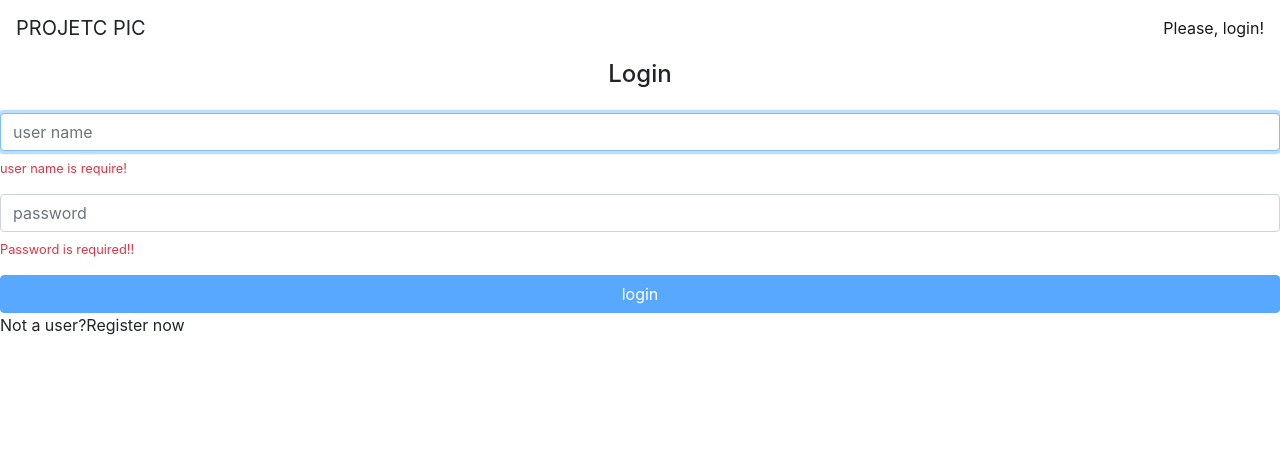
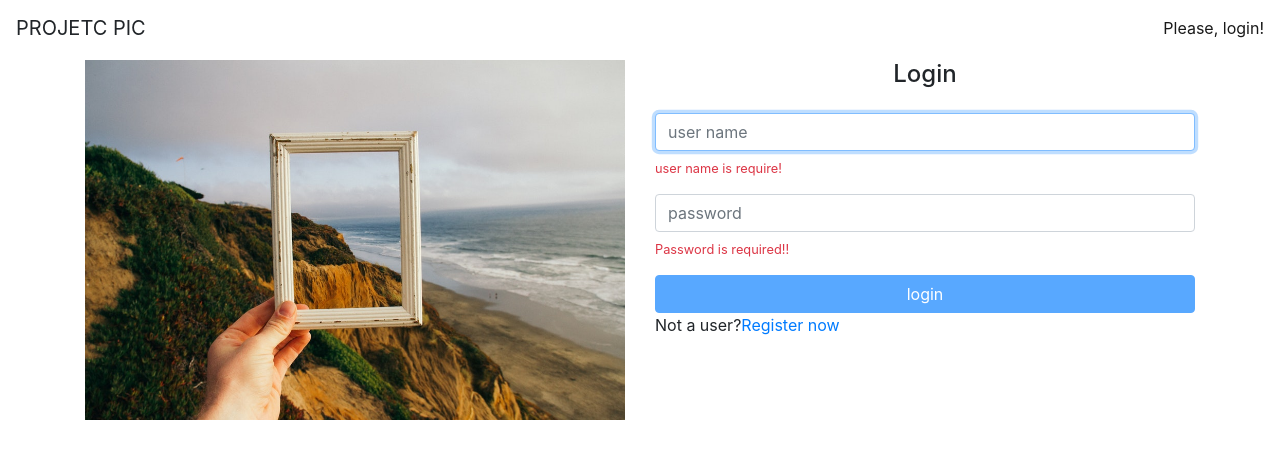
Before and after one commit to MacielSousa/projectpic, an Angular app: page / in a window 1280 px wide. Shown: the top 458 px of the page. Built offline with nearby package versions, Linux system fonts and the light colour scheme.

Commit message:
fix: focus form signup email

```diff
--- a/src/app/app.routing.module.ts
+++ b/src/app/app.routing.module.ts
@@ -1,3 +1,4 @@
+import { HomeComponent } from './home/home.component';
 import { AuthGard } from './core/auth/auth.guards';
 import { SignInComponent } from './home/signin/signin.component';
 import { PhotoListResolver } from './photos/photo-list/photo-list.resolver';
@@ -13,12 +14,18 @@
 const routes: Routes = [
     {
         path: '',
-        component: SignInComponent,
-        canActivate: [AuthGard]
-    },
-    {
-        path: 'signup',
-        component: SignUpComponent
+        component: HomeComponent,
+        canActivate: [AuthGard],
+        children:[
+            {
+                path: '',
+                component: SignInComponent
+            },
+            {
+                path: 'signup',
+                component: SignUpComponent
+            },
+        ]
     },
     {
         path: 'user/:userName',
--- /dev/null
+++ b/src/app/home/home.component.html
@@ -0,0 +1,11 @@
+<div class="container">
+    <div class="row">
+        <div class="col-md-6 mb-2">
+            <img class="img-fluid d-none d-sm-block"
+                src="../../assets/home.jpg" alt="Welcome">
+        </div>
+        <div class="col-md-6">
+            <router-outlet></router-outlet>
+        </div>
+    </div>
+</div>
--- /dev/null
+++ b/src/app/home/home.component.ts
@@ -0,0 +1,6 @@
+import { Component } from "@angular/core";
+
+@Component({
+    templateUrl: 'home.component.html'
+})
+export class HomeComponent{}
--- a/src/app/home/home.module.ts
+++ b/src/app/home/home.module.ts
@@ -5,11 +5,13 @@
 import { VMessageModule } from '../shared/vmessage/vmessage.module';
 import { RouterModule } from '@angular/router';
 import { SignUpComponent } from './singup/signup.component';
+import { HomeComponent } from './home.component';
 
 @NgModule({
     declarations: [
         SignInComponent,
-        SignUpComponent
+        SignUpComponent,
+        HomeComponent
      ],
     imports: [
         ReactiveFormsModule,
--- a/src/app/home/signin/signin.component.html
+++ b/src/app/home/signin/signin.component.html
@@ -29,4 +29,4 @@
     <button [disabled]="loginForm.invalid" type="submit" class="btn btn-primary btn-block">login</button>
 </form>
 
-<p>Not a user?<a>Register now</a></p>
+<p>Not a user?<a [routerLink]="['signup']">Register now</a></p>
--- a/src/app/home/signin/signin.component.ts
+++ b/src/app/home/signin/signin.component.ts
@@ -24,6 +24,7 @@
         userName: ['', Validators.required],
         password: ['', Validators.required]
     });
+    this.platformDetectorService.isPlatformBrowser() && this.userNameInput.nativeElement.focus();
   }
 
   login(){
--- a/src/app/home/singup/signup.component.html
+++ b/src/app/home/singup/signup.component.html
@@ -2,7 +2,7 @@
 
 <form [formGroup]="signupForm" class="form mt-4" (submit)="signup()">
     <div class="form-group">
-        <input formControlName="email" class="form-control" placeholder="email" autofocus>
+        <input #inputEmail formControlName="email" class="form-control" placeholder="email" autofocus>
         <ap-vmessage
             *ngIf="signupForm.get('email').errors?.required"
             text="Email is required!">
--- a/src/app/home/singup/signup.component.ts
+++ b/src/app/home/singup/signup.component.ts
@@ -1,6 +1,7 @@
-import { Component, OnInit } from "@angular/core";
+import { Component, ElementRef, OnInit, ViewChild } from "@angular/core";
 import { FormBuilder, FormGroup, Validators } from "@angular/forms";
 import { Router } from "@angular/router";
+import { PlatformDetectorService } from "src/app/core/platform-detector/platform-detector.service";
 import { lowerCaseValidator } from "src/app/shared/validator/lower-case.validator";
 import { NewUser } from "./new-user";
 import { SingUpService } from "./singup.service";
@@ -13,12 +14,14 @@
 export class SignUpComponent implements OnInit {
 
     signupForm: FormGroup;
+    @ViewChild('inputEmail') inputEmail: ElementRef<HTMLInputElement>;
 
     constructor(
         private formBuilder: FormBuilder,
         private userNotTakenValidatorService: UserNotTakenValidatorService,
         private singUpService: SingUpService,
-        private router: Router
+        private router: Router,
+        readonly platformDetectorService: PlatformDetectorService
     ) {}
 
     ngOnInit(): void {
@@ -53,6 +56,7 @@
                 ]
             ]
         });
+        this.platformDetectorService.isPlatformBrowser() && this.inputEmail.nativeElement.focus();
     }
 
     signup(){
```
Also changed, not shown: src/assets/home.jpg (added).
